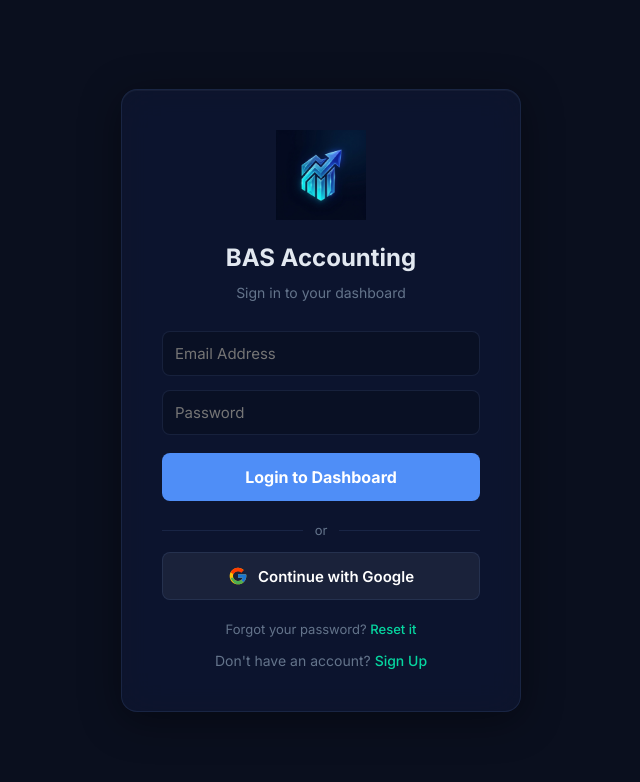
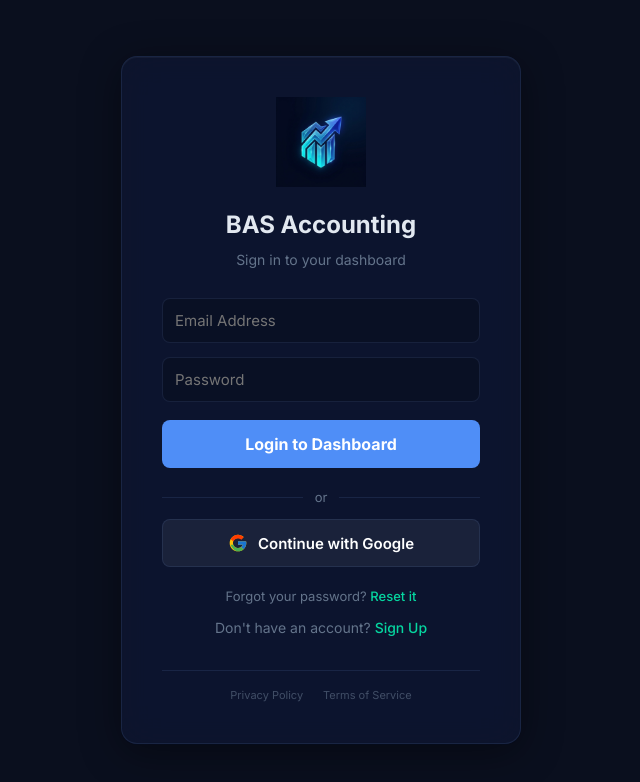
Before and after one commit to martadrian/BAS, a React (Vite) app: page / in a window 1280 px wide. Shown: the top 782 px of the page, without its empty margins (319-959 px from the left). Built offline with nearby package versions, Linux system fonts and the light colour scheme; no server answers.

Commit message:
Detail exact Google Auth error

```diff
--- a/src/components/Auth.jsx
+++ b/src/components/Auth.jsx
@@ -56,7 +56,8 @@ export default function Auth({ onAuthSuccess }) {
         onAuthSuccess();
       }
     } catch (err) {
-      setError(friendlyErrors[err.code] || 'Something went wrong. Please try again.');
+      console.error(err);
+      setError(friendlyErrors[err.code] || `Firebase Error: ${err.code} - ${err.message}`);
     } finally {
       setLoading(false);
     }
@@ -89,7 +90,8 @@ export default function Auth({ onAuthSuccess }) {
 
       onAuthSuccess();
     } catch (err) {
-      setError(friendlyErrors[err.code] || 'Google sign-in failed. Please try again.');
+      console.error(err);
+      setError(friendlyErrors[err.code] || `Firebase Google Error: ${err.code} - ${err.message}`);
     } finally {
       setGoogleLoading(false);
     }
@@ -168,6 +170,12 @@ export default function Auth({ onAuthSuccess }) {
             </span>
           )}
         </div>
+
+        {/* Legal Links */}
+        <div style={{ marginTop: '32px', borderTop: '1px solid var(--glass-border)', paddingTop: '16px', display: 'flex', justifyContent: 'center', gap: '20px' }}>
+          <a href="#privacy" style={{ color: 'var(--text-muted)', fontSize: '11px', textDecoration: 'none', opacity: 0.6 }}>Privacy Policy</a>
+          <a href="#terms" style={{ color: 'var(--text-muted)', fontSize: '11px', textDecoration: 'none', opacity: 0.6 }}>Terms of Service</a>
+        </div>
       </div>
     </div>
   );
```
